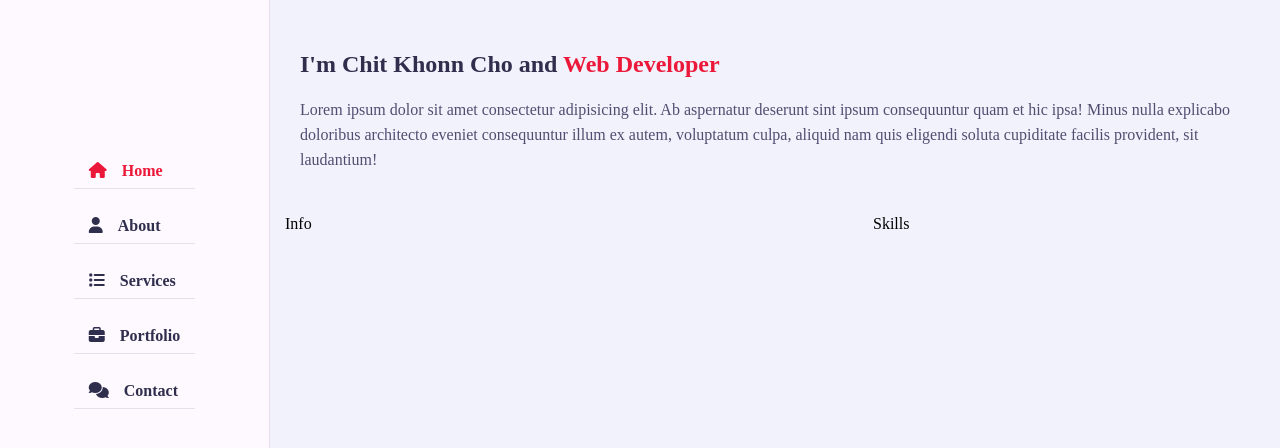
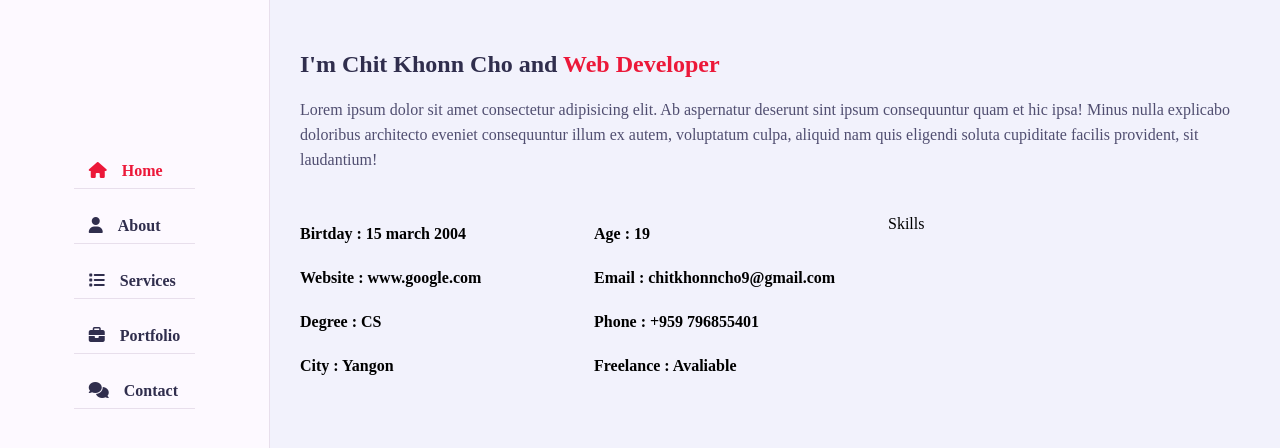
Before and after one commit to ChitKhonn/Portfolio, a plain HTML site: page index.html in a window 1280 px wide. Shown: the part 134-582 px from the top of the page. Drawn offline with Linux system fonts and the light colour scheme; a web font is replaced by a local one.

Commit message:
fixed data info

```diff
--- a/css/style.css
+++ b/css/style.css
@@ -364,6 +364,17 @@ h3.my-profession
     margin-top: 40px;
 
 }
+.about .about-content .personal-info .info-item
+{
+    flex: 0 0 50%;
+    max-width: 50%;
+}
+.about .about-content .personal-info .info-item p{
+    font-weight: 600;
+    padding: 10px 0;
+    font-size: 16px;
+}
+
 .about .about-content .skills
 {
     flex: 0 0 40%;
--- a/index.html
+++ b/index.html
@@ -97,8 +97,35 @@
                   </div>
                 </div>
                 <div class="row">
-                  <div class="personal-info">Info</div>
-                  <div class="skills">Skills</div>
+                  <div class="personal-info padd-15">
+                    <div class="row">
+                      <div class="info-item padd-15">
+                        <p>Birtday : <span>15 march 2004</span></p>
+                      </div>
+                      <div class="info-item padd-15">
+                        <p>Age : <span>19</span></p>
+                      </div>
+                      <div class="info-item padd-15">
+                        <p>Website : <span>www.google.com</span></p>
+                      </div>
+                      <div class="info-item padd-15">
+                        <p>Email : <span>chitkhonncho9@gmail.com</span></p>
+                      </div>
+                      <div class="info-item padd-15">
+                        <p>Degree : <span>CS</span></p>
+                      </div>
+                      <div class="info-item padd-15">
+                        <p>Phone : <span>+959 796855401</span></p>
+                      </div>
+                      <div class="info-item padd-15">
+                        <p>City : <span>Yangon</span></p>
+                      </div>
+                      <div class="info-item padd-15">
+                        <p>Freelance : <span>Avaliable</span></p>
+                      </div>
+                    </div>
+                  </div>
+                  <div class="skills padd-15 ">Skills</div>
                 </div>
               </div>
             </div>
```
